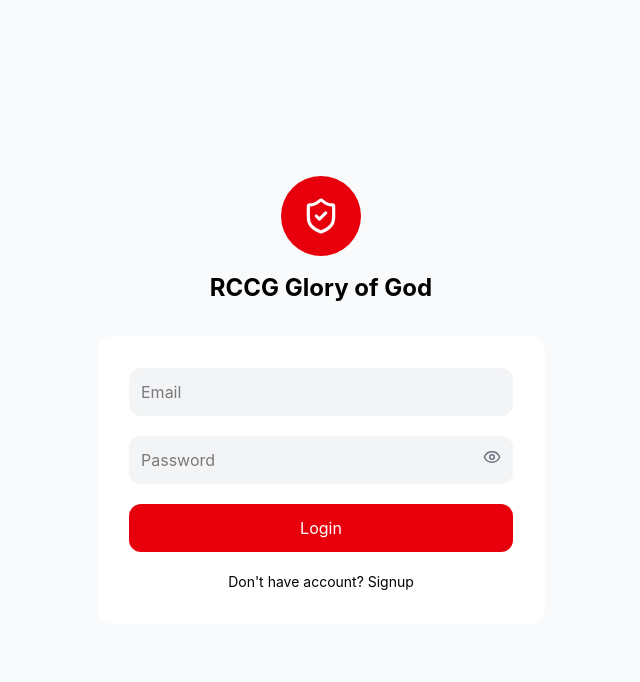
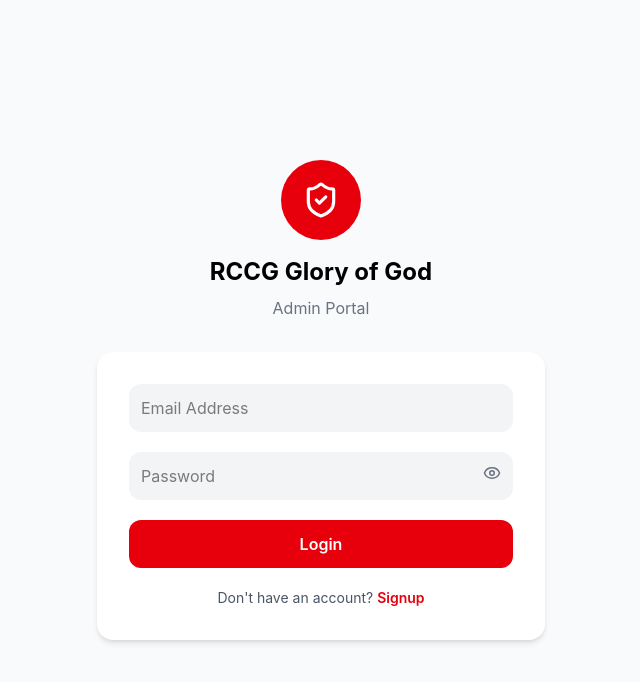
Before and after one commit to holuwathosyn/RccgYouthFrontend, a React (Vite) app: page /login in a window 1280 px wide. Shown: the top 682 px of the page, without its empty margins (319-959 px from the left). Built offline with nearby package versions, Linux system fonts and the light colour scheme; no server answers.

Commit message:
fix auth persistence and login flow

```diff
--- a/src/Auth/loginin.jsx
+++ b/src/Auth/loginin.jsx
@@ -2,8 +2,6 @@
 import { useNavigate, Link } from "react-router-dom";
 import { toast } from "react-toastify";
 import {
-  Mail,
-  Lock,
   Eye,
   EyeOff,
   ShieldCheck,
@@ -26,18 +24,31 @@
   const [errors, setErrors] = useState({});
 
   const handleChange = (e) => {
-    setForm((p) => ({ ...p, [e.target.name]: e.target.value }));
-    setErrors((p) => ({ ...p, [e.target.name]: "" }));
+    setForm((prev) => ({
+      ...prev,
+      [e.target.name]: e.target.value,
+    }));
+
+    setErrors((prev) => ({
+      ...prev,
+      [e.target.name]: "",
+    }));
   };
 
   const validate = () => {
-    const err = {};
+    const newErrors = {};
 
-    if (!form.email.trim()) err.email = "Email is required";
-    if (!form.password.trim()) err.password = "Password is required";
+    if (!form.email.trim()) {
+      newErrors.email = "Email is required";
+    }
 
-    setErrors(err);
-    return Object.keys(err).length === 0;
+    if (!form.password.trim()) {
+      newErrors.password = "Password is required";
+    }
+
+    setErrors(newErrors);
+
+    return Object.keys(newErrors).length === 0;
   };
 
   const handleSubmit = async (e) => {
@@ -46,27 +57,32 @@
     if (loading) return;
 
     if (!validate()) {
-      toast.error("Fill all required fields");
+      toast.error("Please fill all required fields");
       return;
     }
 
     setLoading(true);
 
     try {
-      // 🔥 IMPORTANT: use context login
-      const res = await login(form.email, form.password);
+      const res = await login(
+        form.email.trim(),
+        form.password
+      );
 
-      if (!res?.success) {
+      if (res?.success) {
+        toast.success("Login successful");
+
+        navigate("/admin/home", {
+          replace: true,
+        });
+      } else {
         toast.error(res?.message || "Login failed");
-        return;
       }
-
-      toast.success("Login successful");
-
-      // 🔥 immediate navigation (NO delay needed anymore)
-      navigate("/admin/home", { replace: true });
-    } catch (err) {
-      toast.error(err?.response?.data?.message || "Login error");
+    } catch (error) {
+      toast.error(
+        error?.response?.data?.message ||
+          "Unable to login"
+      );
     } finally {
       setLoading(false);
     }
@@ -74,7 +90,6 @@
 
   return (
     <div className="min-h-screen flex items-center justify-center bg-gray-50 p-6 relative">
-
       {loading && (
         <div className="absolute inset-0 bg-black/30 flex items-center justify-center z-50">
           <div className="bg-white p-5 rounded-xl flex items-center gap-3">
@@ -85,32 +100,43 @@
       )}
 
       <div className="w-full max-w-md">
-
         <div className="text-center mb-8">
           <div className="w-20 h-20 bg-red-600 rounded-full mx-auto flex items-center justify-center text-white">
             <ShieldCheck size={38} />
           </div>
+
           <h1 className="mt-4 text-2xl font-bold">
             RCCG Glory of God
           </h1>
+
+          <p className="text-gray-500 mt-2">
+            Admin Portal
+          </p>
         </div>
 
-        <form onSubmit={handleSubmit} className="bg-white p-8 rounded-2xl space-y-5">
-
-          {/* Email */}
+        <form
+          onSubmit={handleSubmit}
+          className="bg-white p-8 rounded-2xl shadow-md space-y-5"
+        >
+          {/* EMAIL */}
           <div>
             <input
               type="email"
               name="email"
-              placeholder="Email"
+              placeholder="Email Address"
               value={form.email}
               onChange={handleChange}
-              className="w-full p-3 bg-gray-100 rounded-xl"
+              className="w-full p-3 bg-gray-100 rounded-xl outline-none focus:ring-2 focus:ring-red-500"
             />
-            {errors.email && <p className="text-red-500">{errors.email}</p>}
+
+            {errors.email && (
+              <p className="text-red-500 text-sm mt-1">
+                {errors.email}
+              </p>
+            )}
           </div>
 
-          {/* Password */}
+          {/* PASSWORD */}
           <div className="relative">
             <input
               type={showPassword ? "text" : "password"}
@@ -118,32 +144,46 @@
               placeholder="Password"
               value={form.password}
               onChange={handleChange}
-              className="w-full p-3 bg-gray-100 rounded-xl pr-10"
+              className="w-full p-3 bg-gray-100 rounded-xl pr-12 outline-none focus:ring-2 focus:ring-red-500"
             />
 
             <button
               type="button"
-              onClick={() => setShowPassword(!showPassword)}
+              onClick={() =>
+                setShowPassword((prev) => !prev)
+              }
               className="absolute right-3 top-3 text-gray-500"
             >
-              {showPassword ? <EyeOff size={18} /> : <Eye size={18} />}
+              {showPassword ? (
+                <EyeOff size={18} />
+              ) : (
+                <Eye size={18} />
+              )}
             </button>
 
             {errors.password && (
-              <p className="text-red-500">{errors.password}</p>
+              <p className="text-red-500 text-sm mt-1">
+                {errors.password}
+              </p>
             )}
           </div>
 
           <button
             type="submit"
             disabled={loading}
-            className="w-full bg-red-600 text-white p-3 rounded-xl"
+            className="w-full bg-red-600 hover:bg-red-700 transition text-white p-3 rounded-xl font-semibold disabled:opacity-70"
           >
             {loading ? "Logging in..." : "Login"}
           </button>
 
-          <p className="text-center text-sm">
-            Don't have account? <Link to="/signup">Signup</Link>
+          <p className="text-center text-sm text-gray-600">
+            Don't have an account?{" "}
+            <Link
+              to="/signup"
+              className="text-red-600 font-semibold"
+            >
+              Signup
+            </Link>
           </p>
         </form>
       </div>
--- a/src/Context/AuthContext.jsx
+++ b/src/Context/AuthContext.jsx
@@ -24,8 +24,19 @@
 { withCredentials: true }
 );
 
-    setAdmin(res.data.admin);
+const adminData = res.data.admin;
+
+setAdmin(adminData);
+
+// Save admin info locally
+localStorage.setItem(
+  "admin",
+  JSON.stringify(adminData)
+);
+
 return res.data;
+
+
 };
 
 // ======================
@@ -33,16 +44,23 @@
 // ======================
 const logout = async () => {
 try {
-      await api.post("/admin/logout", {}, { withCredentials: true });
+await api.post(
+"/admin/logout",
+{},
+{ withCredentials: true }
+);
 } catch (error) {
 console.log(error);
 }
 
 setAdmin(null);
+localStorage.removeItem("admin");
+
+
 };
 
 // ======================
-  // REFRESH AUTH (FIXED)
+// REFRESH AUTH
 // ======================
 const refreshAuth = async () => {
 try {
@@ -50,14 +68,30 @@
 withCredentials: true,
 });
 
-      setAdmin(res.data.admin);
+
+  const adminData = res.data.admin;
+
+  setAdmin(adminData);
+
+  localStorage.setItem(
+    "admin",
+    JSON.stringify(adminData)
+  );
 } catch (error) {
-      // IMPORTANT: only clear if truly unauthorized
+  // Fallback to localStorage
+  const storedAdmin = localStorage.getItem("admin");
+
+  if (storedAdmin) {
+    setAdmin(JSON.parse(storedAdmin));
+  } else {
     setAdmin(null);
+  }
 } finally {
   setLoading(false);
   setInitializing(false);
 }
+
+
 };
 
 useEffect(() => {
@@ -84,7 +118,9 @@
 const context = useContext(AuthContext);
 
 if (!context) {
-    throw new Error("useAuth must be used inside AuthProvider");
+throw new Error(
+"useAuth must be used inside AuthProvider"
+);
 }
 
 return context;
```
Lines whose indentation alone changed are shown as unchanged.
